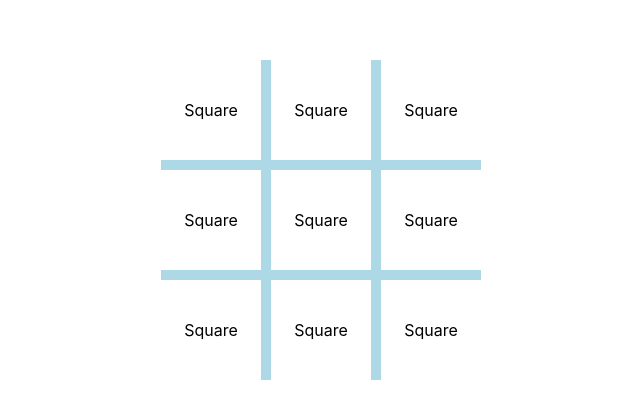
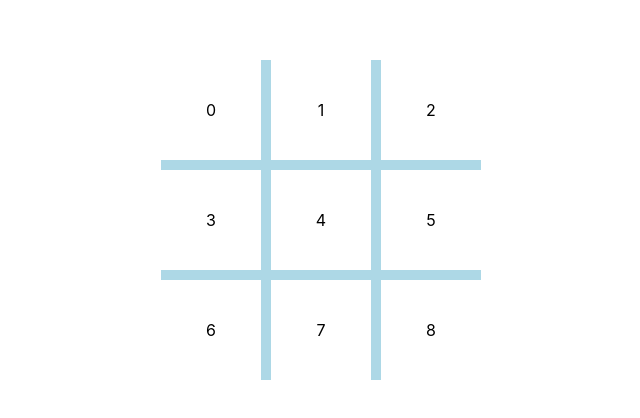
Before and after one commit to eugenia1984/react-varios-cursos, a React (Create React App) app in the folder 05_skill_chare_tic_tac_toe/tic-tac-toe/: page / in a window 1280 px wide. Shown: the part 180-598 px from the top of the page, without its empty margins (319-959 px from the left). Built offline with nearby package versions, Linux system fonts and the light colour scheme.

Commit message:
utilizando props

```diff
--- a/05_skill_chare_tic_tac_toe/tic-tac-toe/src/App.js
+++ b/05_skill_chare_tic_tac_toe/tic-tac-toe/src/App.js
@@ -3,21 +3,21 @@ import './App.css';
 function TicTacToe() {
   return (
     <div className="grid">
-      <Square position="0"/>
-      <Square />
-      <Square />
-      <Square />
-      <Square />
-      <Square />
-      <Square />
-      <Square />
-      <Square />
+      <Square position={0}/>
+      <Square position={1}/>
+      <Square position={2}/>
+      <Square position={3}/>
+      <Square position={4}/>
+      <Square position={5}/>
+      <Square position={6}/>
+      <Square position={7}/>
+      <Square position={8}/>
     </div>
   );
 }
 
-function Square() {
-  return <div className="square">Square</div>;
+function Square({ position }) {
+  return <div className="square">{position}</div>;
 }
 
 function Circle() {
```
Also changed, not shown: 1 other file (tests, documents, lock files or other folders).
